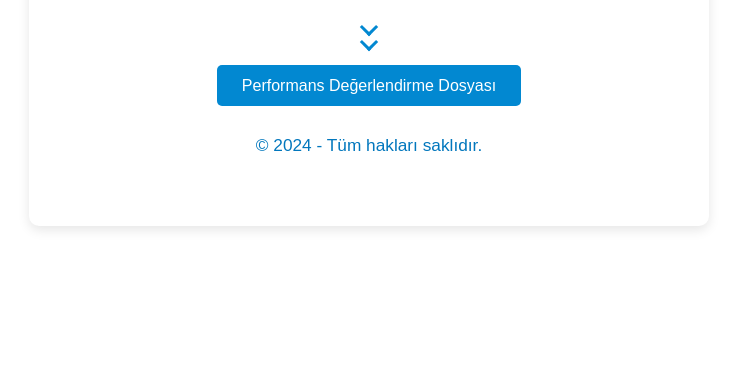
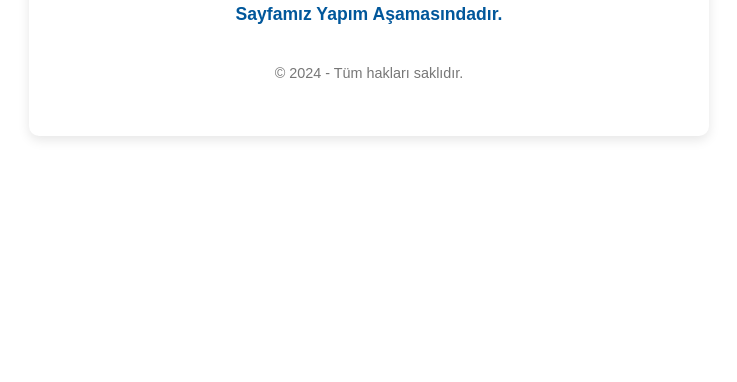
Before and after one commit to sisecamsap/sisecam.github.io, a plain HTML site: page bakim.html in a window 1280 px wide. Shown: the part 418-800 px from the top of the page, without its empty margins (271-1008 px from the left). Drawn offline with Linux system fonts and the light colour scheme.

Commit message:
Update bakim.html

```diff
--- a/bakim.html
+++ b/bakim.html
@@ -42,94 +42,19 @@
             margin-bottom: 20px;
         }
 
-        p {
-            font-size: 1.2em;
-            margin-bottom: 30px;
-            color: #0277bd;  /* Koyu mavi tonlarında yazı */
-        }
-
-        .btn {
-            background-color: #0288d1;  /* Koyu mavi buton rengi */
-            color: white;
-            border: none;
-            padding: 12px 25px;
-            font-size: 1em;
-            border-radius: 5px;
-            cursor: pointer;
-            text-decoration: none;
-            transition: background-color 0.3s ease;
-        }
-
-        .btn:hover {
-            background-color: #01579b;  /* Buton hover rengini daha koyu mavi yaptık */
-        }
-
         .footer {
             margin-top: 40px;
             font-size: 0.9em;
             color: #777;
         }
-
-        /* Aşağı Ok Animasyonu */
-        .arrow {
-            margin: 20px auto;
-            width: 30px;
-            height: 30px;
-            position: relative;
-            animation: bounce 1s infinite;
-        }
-
-        .arrow::before,
-        .arrow::after {
-            content: '';
-            position: absolute;
-            width: 10px;
-            height: 10px;
-            border-right: 3px solid #0288d1; /* Mavi renk */
-            border-bottom: 3px solid #0288d1; /* Mavi renk */
-            transform: rotate(45deg);
-        }
-
-        .arrow::before {
-            top: 0;
-            left: 50%;
-            transform: translate(-50%, -50%) rotate(45deg);
-        }
-
-        .arrow::after {
-            top: 50%;
-            left: 50%;
-            transform: translate(-50%, -50%) rotate(45deg);
-        }
-
-        @keyframes bounce {
-            0%, 20%, 50%, 80%, 100% {
-                transform: translateY(0);
-            }
-            40% {
-                transform: translateY(-10px);
-            }
-            60% {
-                transform: translateY(-5px);
-            }
-        }
     </style>
 </head>
 <body>
     <div class="container">
-        <!-- Logo Burada -->
+
         <img src="https://www.sisecam.com.tr/tr/PublishingImages/news-room/logos/Sisecam_Logo.png" alt="Logo" class="logo">
 
-        <h1>
-    Performans değerlendirme sonuçlarınızı görebilmek için aşağıdaki butona tıklayarak excel dosyanızı indirin.
-    Dosyayı açmak için mailde iletilen size özel şifrenizi kullanın.
-    Verilerin sunucudan alınabilmesi için <span style="color: #d32f2f; font-weight: bold;">"Bu eklentiyi yalnızca bu oturum için etkinleştir."</span> seçeneğini tıklayın.
-</h1>
-        <p></p>
-
-        <div class="arrow"></div> <!-- Aşağı Ok Animasyonu -->
-
-        <a href="https://github.com/sisecamsap/sisecamsap.github.io/raw/refs/heads/main/Sisecam_Performans_Sonuclari.rar" class="btn">Performans Değerlendirme Dosyası</a>
+        <h1>Sayfamız Yapım Aşamasındadır.</h1>
 
         <div class="footer">
             <p>&copy; 2024 - Tüm hakları saklıdır.</p>
```
